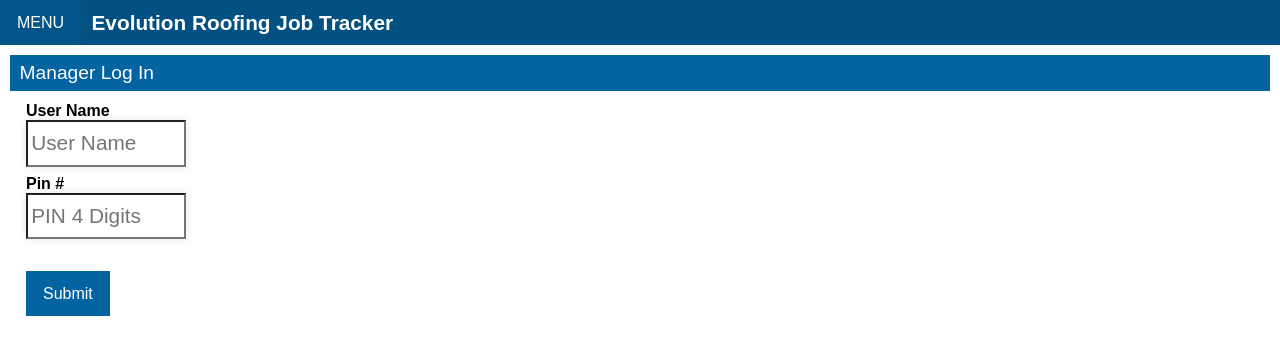
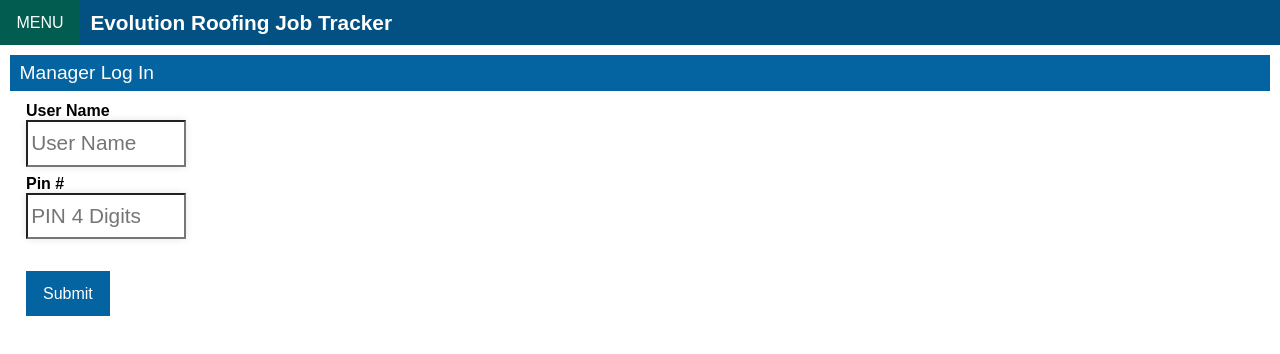
Before and after one commit to tillurdizzy/job-tracker, a website: page public/index.html in a window 1280 px wide. Shown: the top 354 px of the page. Drawn offline with Linux system fonts and the light colour scheme; a web font is replaced by a local one.

Commit message:
jan25 home

```diff
--- a/scss/_layout.scss
+++ b/scss/_layout.scss
@@ -54,6 +54,15 @@
     margin:0 0 0 .5em;
     padding:0;
   }
+  button{
+    height:45px;
+    width:80px;
+    padding:0;
+    transition: #048F7B 0.25s ease-out, color 0.25s ease-out;
+    background-color: #048F7B;
+  }
+  button:hover, button:focus, .button:hover, .button:focus {
+    background-color: #025C4F; }
 }
 
 .view-container{
```
Also changed, not shown: public/css/app.css, 16 other files.
